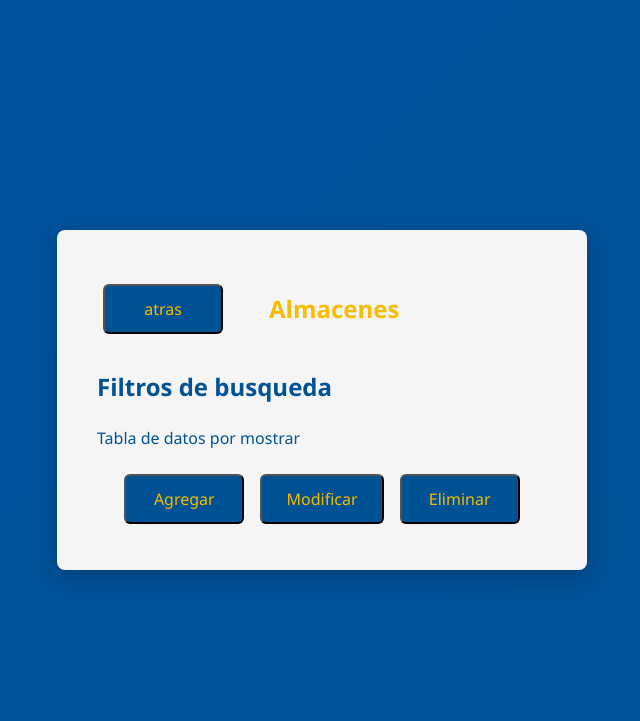
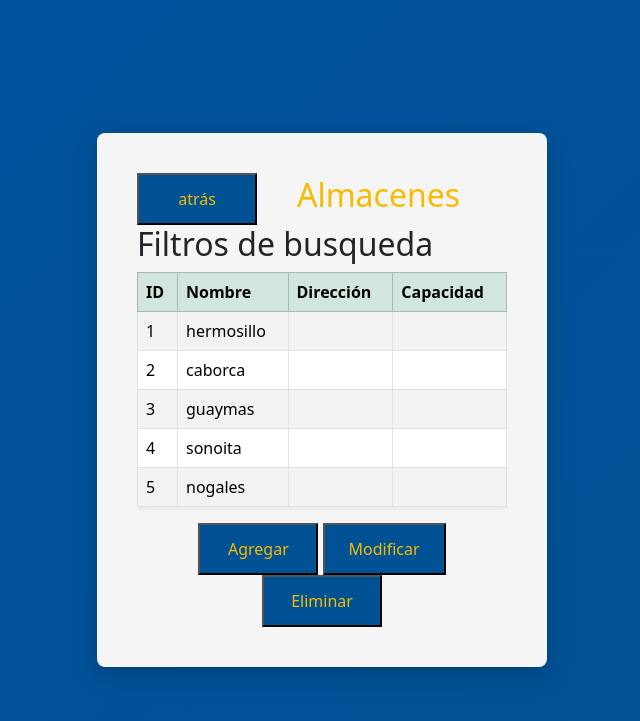
Before and after one commit to zencifer/Sistema_Inventario, a Flask app: page /almacenes in a window 1280 px wide. Shown: the top 721 px of the page, without its empty margins (318-958 px from the left). Run offline with Flask 3, Linux system fonts and the light colour scheme; a user stored in the database is signed in; data comes from the database, SQL or seed files in the repository.

Commit message:
Mostrar tabla con diseño de bootstrap y scroll

```diff
--- a/templates/almacenes.html
+++ b/templates/almacenes.html
@@ -6,13 +6,17 @@
     <link rel="stylesheet" href="../static/css/components/buttons.css">
     <link rel="stylesheet" href="../static/css/components/headers.css">
     <link rel="stylesheet" href="../static/css/pages/almacenes.css">
+    <link href="https://cdn.jsdelivr.net/npm/bootstrap@5.3.3/dist/css/bootstrap.min.css" rel="stylesheet">
 
 </head>
 <body>
 
 <div class="almacenes-container">
     <div class="container-header">
-        <button type="button" class="pestana-volver-atras">atras</button>
+        <button type="button" class="pestana-volver-atras"
+        onclick="window.location.href='{{ url_for('inicio') }}'">
+    atrás
+</button>
         <h2>Almacenes</h2>
     </div>
 
@@ -21,8 +25,40 @@
     </div>
 
     <div class="tabla-datos">
-        <p>Tabla de datos por mostrar</p>
-    </div>
+
+         <!--
+      Contenedor para el scroll vertical de la tabla.
+      'max-height' limita la altura visible de la tabla.
+      'overflow-y: auto' activa una barra de desplazamiento vertical
+      para evitar que la página crezca demasiado al mostrar muchos productos.
+    -->
+
+        <div class="table-responsive" style="max-height: 400px; overflow-y: auto;">
+
+    <table class="table table-bordered table-hover table-striped align-middle shadow-sm bg-white">
+        <thead class="table-success">
+            <tr>
+                <th>ID</th>
+                <th>Nombre</th>
+                <th>Dirección</th>
+                <th>Capacidad</th>
+            </tr>
+        </thead>
+
+        <tbody>
+            {% for a in almacenes %}
+            <tr>
+                <td>{{ a['id'] }}</td>
+                <td>{{ a['nombre'] }}</td>
+                <td>{{ a['direccion'] }}</td>
+                <td>{{ a['capacidad'] }}</td>
+            </tr>
+            {% endfor %}
+        </tbody>
+    </table>
+
+</div>
+
 
     <div class="apartado-botones-secundarios">
         <button type="button" >Agregar</button>
```
Also changed, not shown: templates/productos.html (+43 -3 lines).
